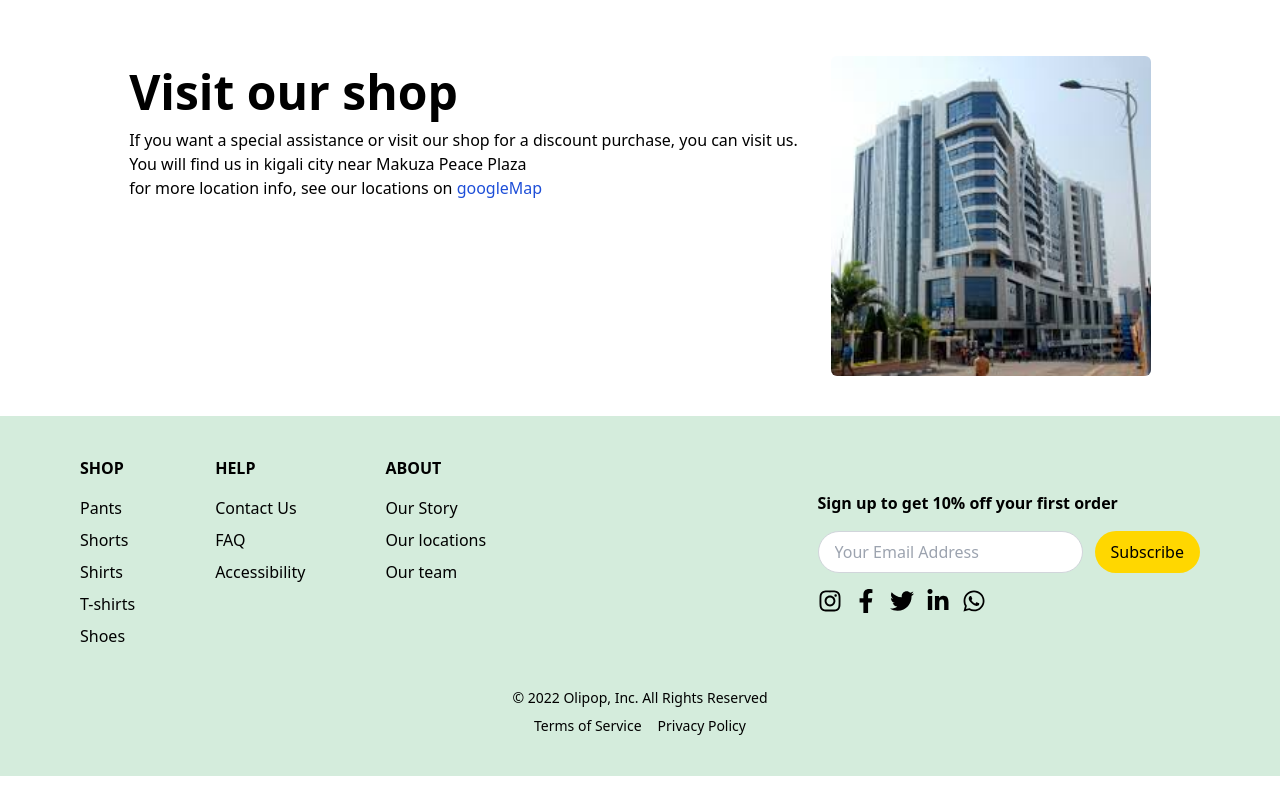
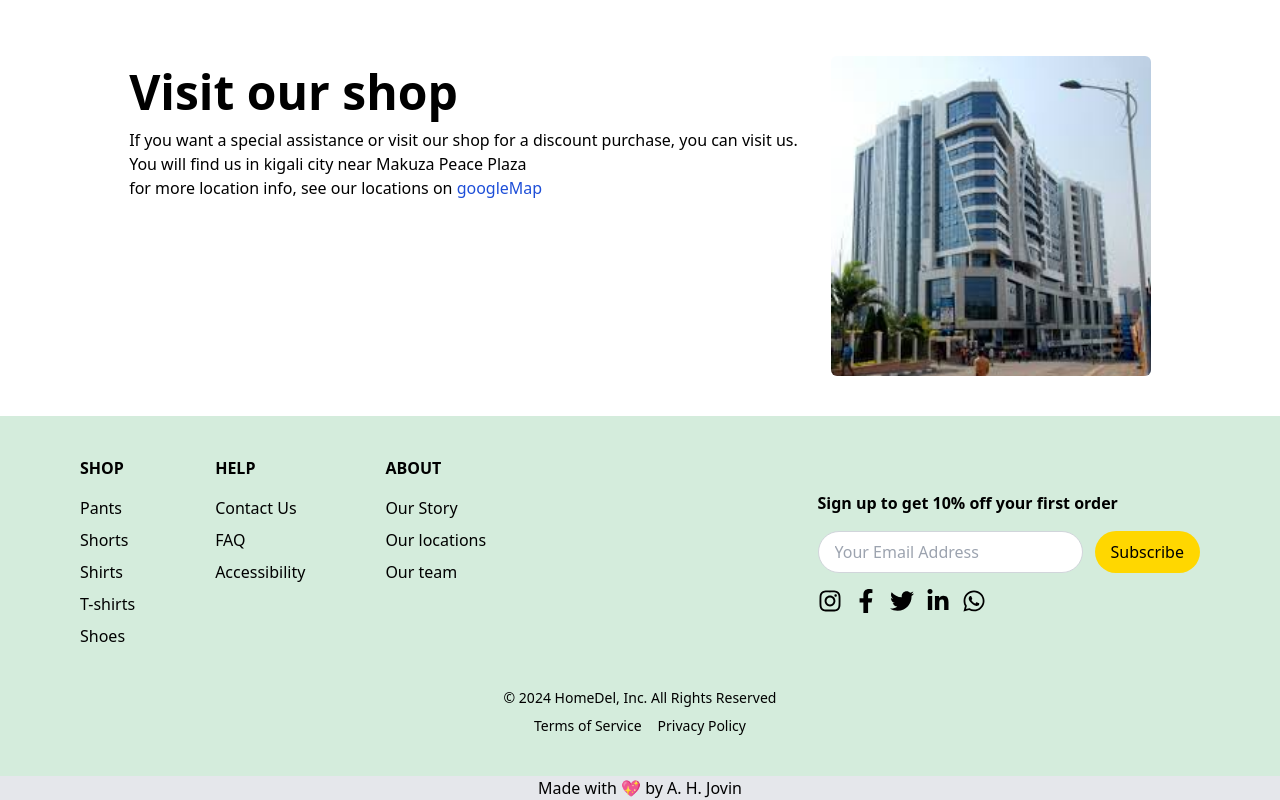
Before and after one commit to AbayoHJovin/SwiftMart, a React (Vite) app in the folder view/: page / in a window 1280 px wide. Shown: the part 1926-2726 px from the top of the page. Before the commit the page ends 2702 px from the top, so only its background shows below. Built offline with nearby package versions, Linux system fonts and the light colour scheme; no server answers.

Commit message:
Changed footer

```diff
--- a/view/src/components/Footer.jsx
+++ b/view/src/components/Footer.jsx
@@ -8,6 +8,7 @@ import {
 
 const Footer = () => {
   return (
+    <div>
       <div className="relative bottom-0 bg-[#D4ECDC] z-0 dark:bg-[#003D3B] text-black dark:text-white py-10 px-5 mt-10 md:px-20 overflow-hidden footer-curved-background">
         <div className="container mx-auto relative z-10 flex flex-col md:flex-row justify-between items-center">
           <div className="flex flex-col sssm:flex-row sssm:space-x-20 mb-10 md:mb-0">
@@ -141,7 +142,7 @@ const Footer = () => {
           </div>
         </div>
         <div className="mt-10 text-center text-sm relative z-10">
-        <p>© 2022 Olipop, Inc. All Rights Reserved</p>
+          <p>© 2024 HomeDel, Inc. All Rights Reserved</p>
           <div className="flex justify-center space-x-4 mt-2">
             <a href="#" className="hover:underline">
               Terms of Service
@@ -152,6 +153,10 @@ const Footer = () => {
           </div>
         </div>
       </div>
+      <div className="bg-gray-200 text-center">
+        <h1>Made with 💖 by A. H. Jovin</h1>
+      </div>
+    </div>
   );
 };
 
```
Lines whose indentation alone changed are shown as unchanged.
